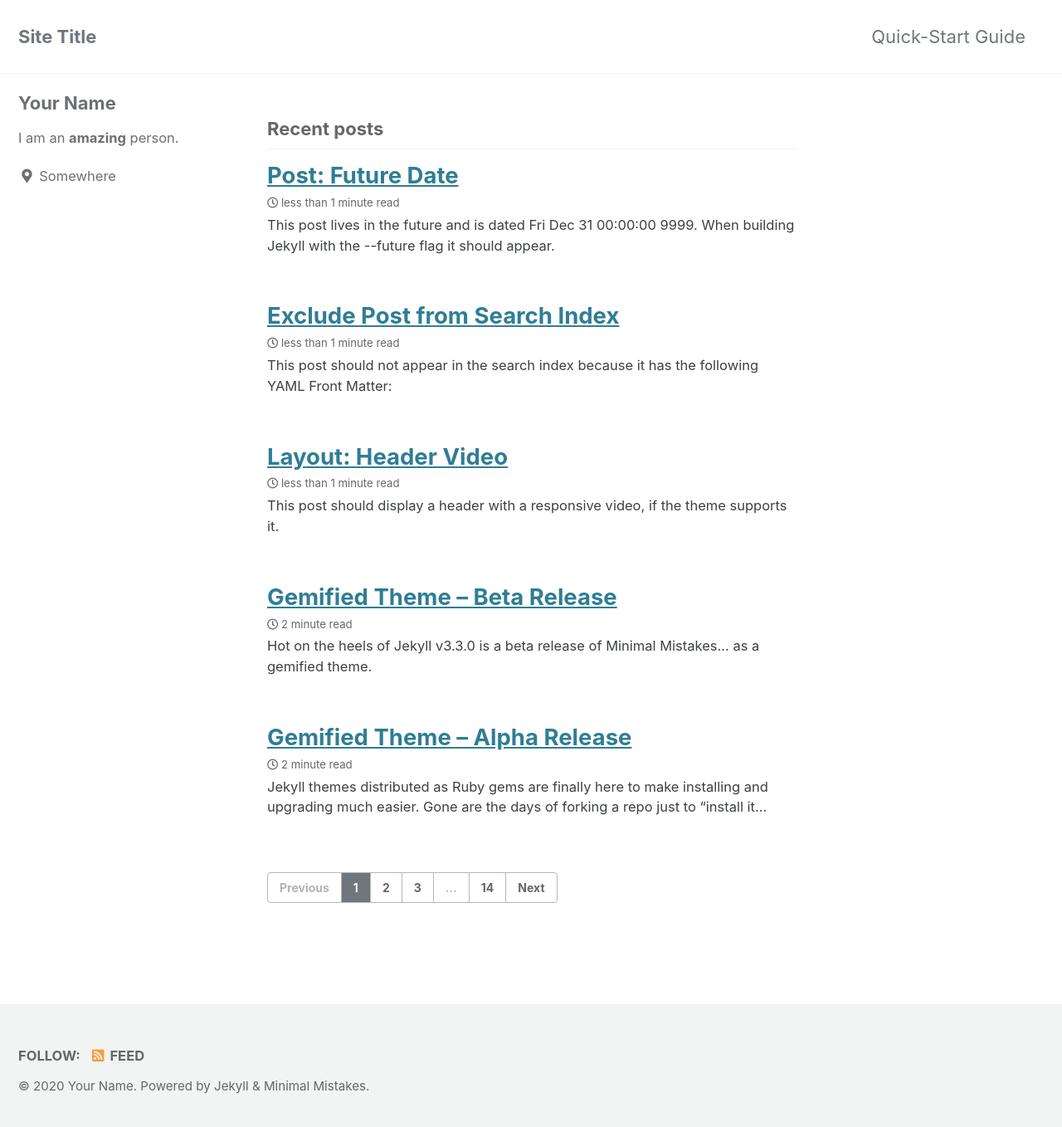
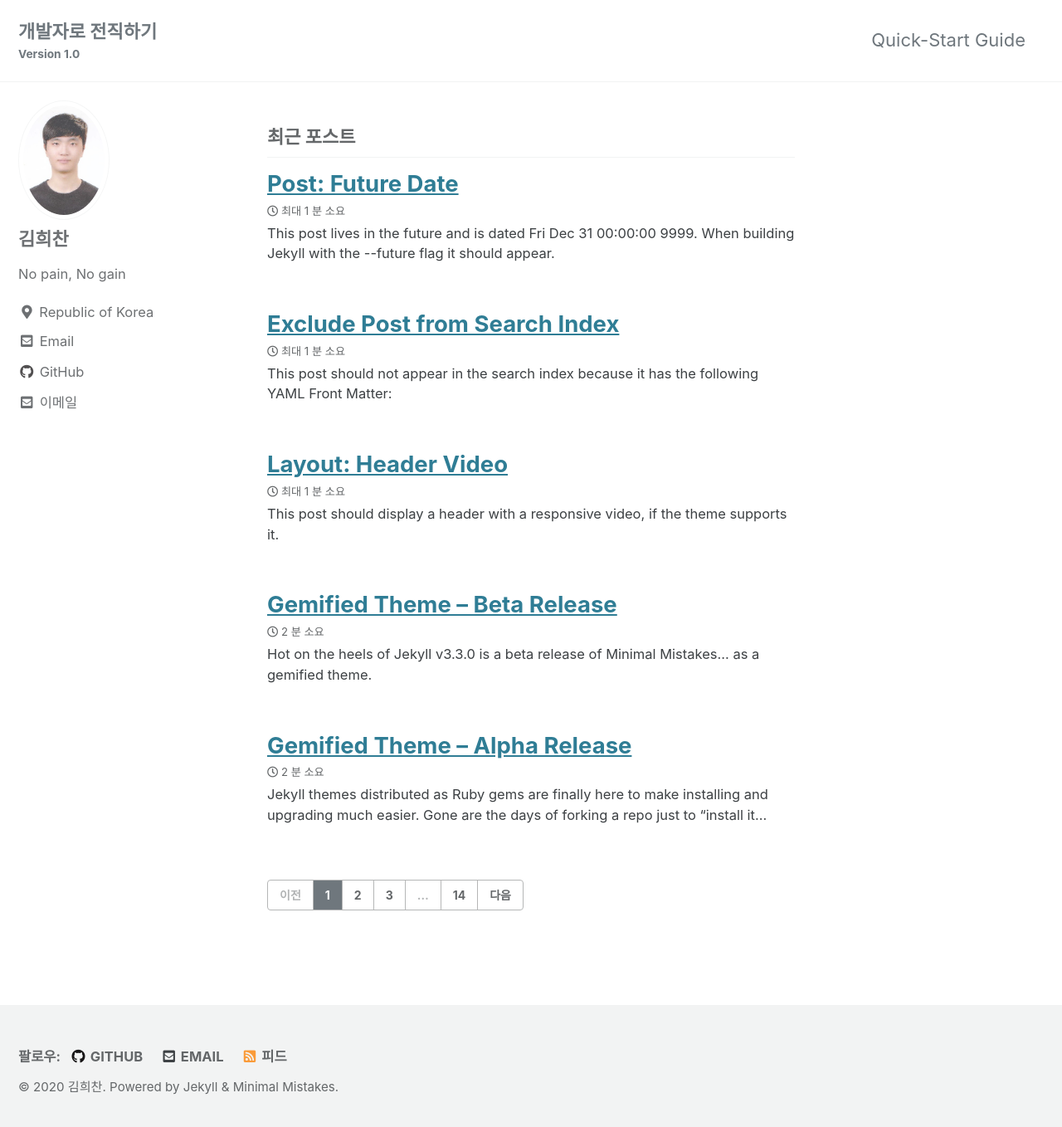
Before and after one commit to hee-c/hee-c.github.io, a Jekyll site: the page built from index.html, in a window 1280 px wide and 1365 px high. Shown: the top 1358 px of the window at 83% size. Built offline with Jekyll 4.4.1, drawn with Linux system fonts in a browser that asks for light colours; cached includes are drawn as plain includes; the list of posts is cut into pages by our own code.

Commit message:
third files

```diff
--- a/Gemfile
+++ b/Gemfile
@@ -1,2 +1,5 @@
 source "https://rubygems.org"
 gemspec
+
+gem 'jekyll-admin', group: :jekyll_plugins
+gem 'jekyll-sitemap'
--- a/_config.yml
+++ b/_config.yml
@@ -15,24 +15,24 @@
 minimal_mistakes_skin    : "default" # "air", "aqua", "contrast", "dark", "dirt", "neon", "mint", "plum", "sunrise"
 
 # Site Settings
-locale                   : "en-US"
-title                    : "Site Title"
+locale                   : "ko-KR"
+title                    : "개발자로 전직하기"
 title_separator          : "-"
-subtitle                 : # site tagline that appears below site title in masthead
-name                     : "Your Name"
-description              : "An amazing website."
-url                      : # the base hostname & protocol for your site e.g. "https://mmistakes.github.io"
+subtitle                 : "Version 1.0"# site tagline that appears below site title in masthead
+name                     : "김희찬"
+description              : "개발자로 전직하기 위한 과정을 기록하는 블로그"
+url                      : "https://hee-c.github.io/"# the base hostname & protocol for your site e.g. "https://mmistakes.github.io"
 baseurl                  : # the subpath of your site, e.g. "/blog"
-repository               : # GitHub username/repo-name e.g. "mmistakes/minimal-mistakes"
+repository               : "hee-c/hee-c.github.io"# GitHub username/repo-name e.g. "mmistakes/minimal-mistakes"
 teaser                   : # path of fallback teaser image, e.g. "/assets/images/500x300.png"
 logo                     : # path of logo image to display in the masthead, e.g. "/assets/images/88x88.png"
-masthead_title           : # overrides the website title displayed in the masthead, use " " for no title
-# breadcrumbs            : false # true, false (default)
+masthead_title           : "개발자로 전직하기"# overrides the website title displayed in the masthead, use " " for no title
+# breadcrumbs            : true # true, false (default)
 words_per_minute         : 200
 comments:
-  provider               : # false (default), "disqus", "discourse", "facebook", "staticman", "staticman_v2", "utterances", "custom"
+  provider               : "disqus" # false (default), "disqus", "discourse", "facebook", "staticman", "staticman_v2", "utterances", "custom"
   disqus:
-    shortname            : # https://help.disqus.com/customer/portal/articles/466208-what-s-a-shortname-
+    shortname            : hee-c # https://help.disqus.com/customer/portal/articles/466208-what-s-a-shortname-
   discourse:
     server               : # https://meta.discourse.org/t/embedding-discourse-comments-via-javascript/31963 , e.g.: meta.discourse.org
   facebook:
@@ -93,15 +93,15 @@ analytics:
 
 # Site Author
 author:
-  name             : "Your Name"
-  avatar           : # path of avatar image, e.g. "/assets/images/bio-photo.jpg"
-  bio              : "I am an **amazing** person."
-  location         : "Somewhere"
-  email            :
+  name             : "김희찬"
+  avatar           : "/assets/images/bio-photo.jpg"
+  bio              : "No pain, No gain"
+  location         : "Republic of Korea"
+  email            : "ways2kim@gmail.com"
   links:
     - label: "Email"
       icon: "fas fa-fw fa-envelope-square"
-      # url: "mailto:your.name@email.com"
+      url: mailto:ways2kim@gmail
     - label: "Website"
       icon: "fas fa-fw fa-link"
       # url: "https://your-website.com"
@@ -113,7 +113,7 @@ author:
       # url: "https://facebook.com/"
     - label: "GitHub"
       icon: "fab fa-fw fa-github"
-      # url: "https://github.com/"
+      url: "https://github.com/hee-c"
     - label: "Instagram"
       icon: "fab fa-fw fa-instagram"
       # url: "https://instagram.com/"
@@ -129,7 +129,10 @@ footer:
       # url:
     - label: "GitHub"
       icon: "fab fa-fw fa-github"
-      # url:
+      url: "https://github.com/hee-c"
+    - label: "Email"
+      icon: "fas fa-fw fa-envelope-square"
+      url: mailto:ways2kim@gmail
     - label: "GitLab"
       icon: "fab fa-fw fa-gitlab"
       # url:
@@ -276,6 +279,15 @@ defaults:
       layout: single
       author_profile: true
       read_time: true
-      comments: # true
+      comments: true
       share: true
       related: true
+
+
+  # _pages
+  - scope:
+      path: "_pages"
+      type: pages
+    values:
+      layout: single
+      author_profile: true
--- /dev/null
+++ b/googled3061f555660be6b.html
@@ -0,0 +1 @@
+google-site-verification: googled3061f555660be6b.html
```
Also changed, not shown: _pages/404.md (added, +15 -0 lines), _pages/about.md (added, +8 -0 lines), _pages/category-archive.md (added, +6 -0 lines), _pages/tag-archive.md (added, +6 -0 lines), _pages/year-archive.md (added, +6 -0 lines), assets/images/bio-photo.jpg (added).
